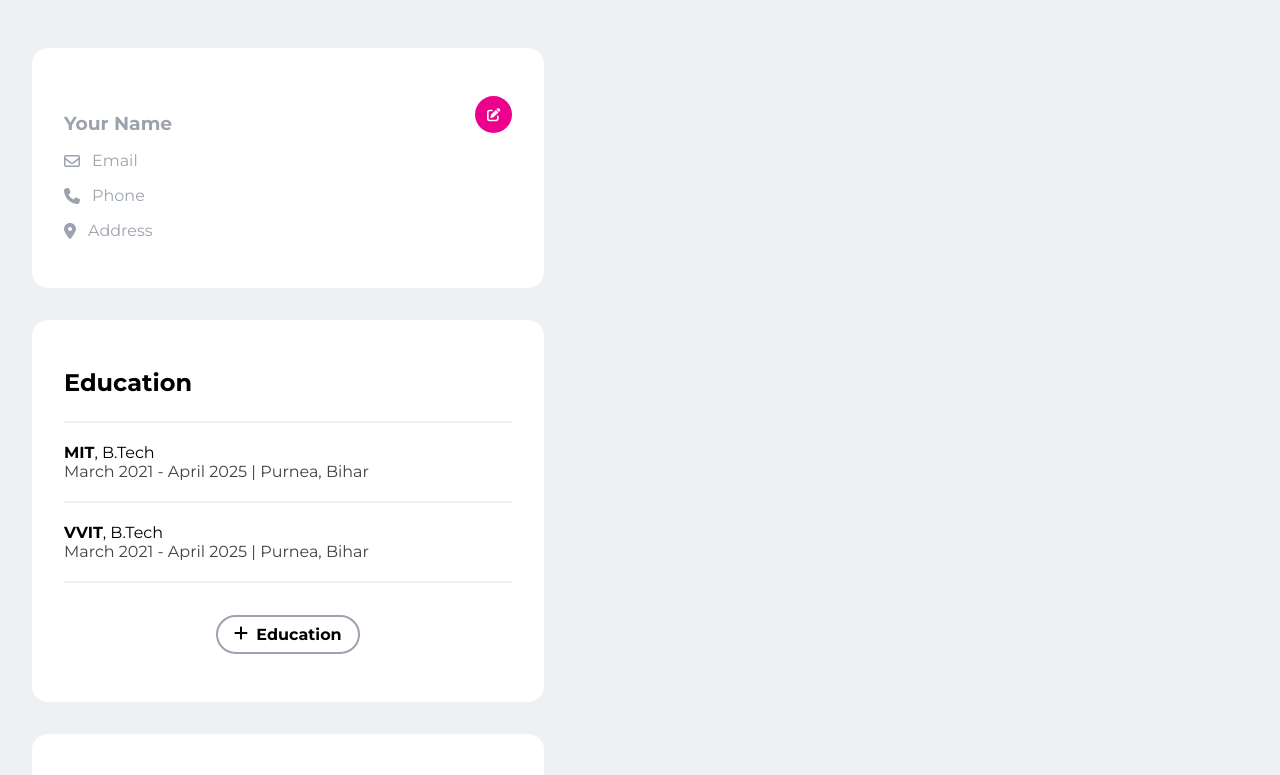
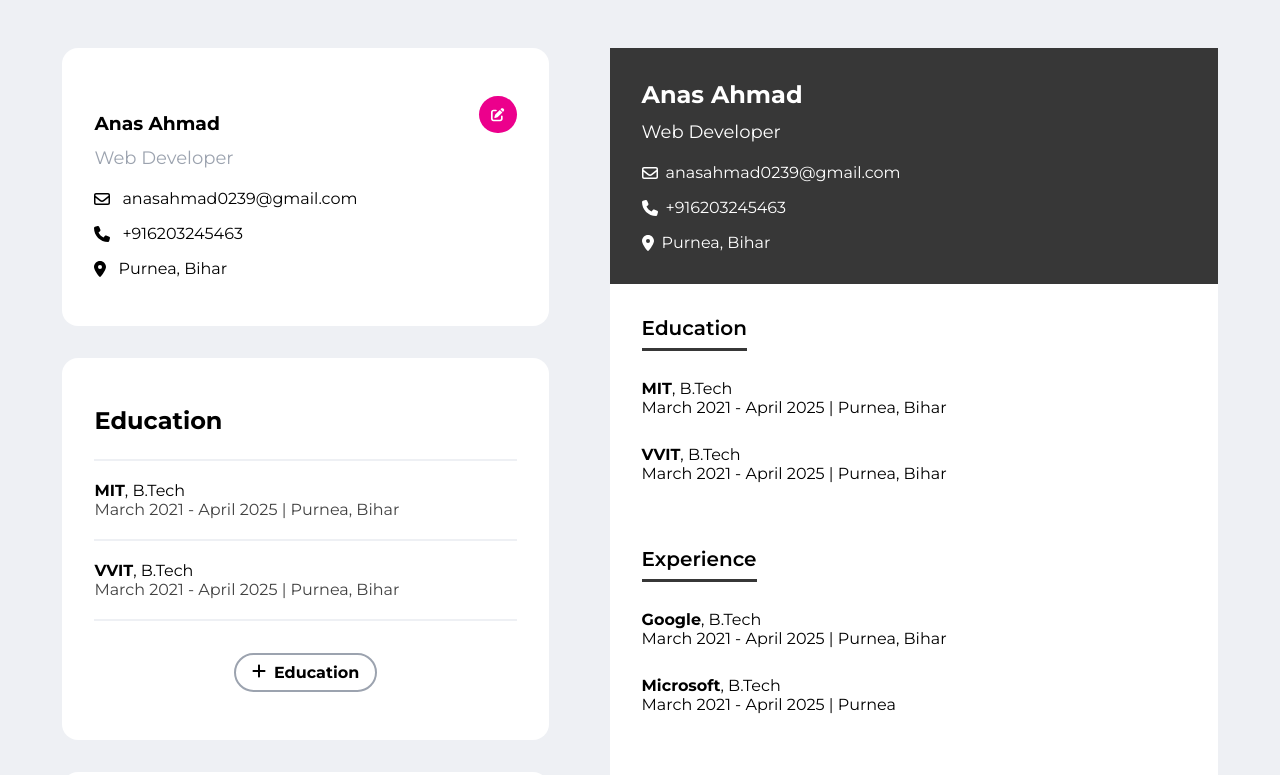
Before and after one commit to anasahmd/cv-app, a React (Vite) app: page / in a window 1280 px wide. Shown: the top 775 px of the page. Built offline with nearby package versions, Linux system fonts and the light colour scheme.

Commit message:
Add pdf option

```diff
--- a/package.json
+++ b/package.json
@@ -14,6 +14,7 @@
 		"@fortawesome/free-regular-svg-icons": "^6.4.2",
 		"@fortawesome/free-solid-svg-icons": "^6.4.2",
 		"@fortawesome/react-fontawesome": "^0.2.0",
+		"html2pdf.js": "^0.10.1",
 		"react": "^18.2.0",
 		"react-dom": "^18.2.0",
 		"uuid": "^9.0.0"
--- a/src/App.jsx
+++ b/src/App.jsx
@@ -4,8 +4,16 @@ import { useState } from 'react';
 import Education from './components/Education';
 import { v4 as uuid } from 'uuid';
 import Experience from './components/Experience';
+import Cv from './components/Cv';
 
 function App() {
+	const sampleBasicInfo = {
+		fullName: 'Anas Ahmad',
+		jobTitle: 'Web Developer',
+		email: 'anasahmad0239@gmail.com',
+		phone: '+916203245463',
+		address: 'Purnea, Bihar',
+	};
 	const sampleEducation = [
 		{
 			id: uuid(),
@@ -44,7 +52,7 @@ function App() {
 			description: 'Good place',
 		},
 	];
-	const [basicInfo, setBasicInfo] = useState({});
+	const [basicInfo, setBasicInfo] = useState(sampleBasicInfo);
 	const [education, setEducation] = useState(sampleEducation);
 	const [experience, setExperience] = useState(sampleExperience);
 
@@ -55,6 +63,13 @@ function App() {
 				<Education education={education} setEducation={setEducation} />
 				<Experience experience={experience} setExperience={setExperience} />
 			</div>
+			<div className="cv-section">
+				<Cv
+					basicInfo={basicInfo}
+					education={education}
+					experience={experience}
+				/>
+			</div>
 		</main>
 	);
 }
--- /dev/null
+++ b/src/components/Cv.jsx
@@ -0,0 +1,109 @@
+import html2pdf from 'html2pdf.js';
+import '../styles/Cv.css';
+import { FontAwesomeIcon } from '@fortawesome/react-fontawesome';
+import { faEnvelope } from '@fortawesome/free-regular-svg-icons';
+import { faLocationDot, faPhone } from '@fortawesome/free-solid-svg-icons';
+
+const Cv = ({ basicInfo, education, experience }) => {
+	return (
+		<div className="cv-view" onClick={(e) => html2pdf(e.target)}>
+			<div className="cv-basic">
+				<h2>{basicInfo.fullName}</h2>
+				<div className="job-title">{basicInfo.jobTitle}</div>
+				<div className="with-icon">
+					<FontAwesomeIcon
+						icon={faEnvelope}
+						className={basicInfo.email ? '' : 'text-muted'}
+					/>
+					{basicInfo.email ? (
+						basicInfo.email
+					) : (
+						<span className="text-muted">Email</span>
+					)}
+				</div>
+				<div className="with-icon">
+					<FontAwesomeIcon
+						icon={faPhone}
+						className={basicInfo.phone ? '' : 'text-muted'}
+					/>
+					{basicInfo.phone ? (
+						basicInfo.phone
+					) : (
+						<span className="text-muted">Phone</span>
+					)}
+				</div>
+				<div className="with-icon">
+					<FontAwesomeIcon
+						icon={faLocationDot}
+						className={basicInfo.address ? '' : 'text-muted'}
+					/>
+					{basicInfo.address ? (
+						basicInfo.address
+					) : (
+						<span className="text-muted">Address</span>
+					)}
+				</div>
+			</div>
+			<div className="cv-education">
+				<div className="cv-heading">Education</div>
+				{education.map((value) => (
+					<div
+						key={value.id}
+						className="cv-item"
+						onClick={() => handleEducationEdit(value)}
+					>
+						{value.school && (
+							<>
+								<div className="cv-title">
+									<b>{value.school}</b>
+									{value.degree && `, ${value.degree}`}
+								</div>
+
+								<div className="cv-info">
+									{value.start && value.end && (
+										<>
+											{value.start} - {value.end}
+										</>
+									)}
+									{value.start && value.end && value.location && <> | </>}
+									{value.location && <>{value.location}</>}
+								</div>
+							</>
+						)}
+					</div>
+				))}
+			</div>
+			<div className="cv-experience">
+				<div className="cv-heading">Experience</div>
+				{experience.map((value) => (
+					<div
+						key={value.id}
+						className="cv-item"
+						onClick={() => handleExperienceEdit(value)}
+					>
+						{value.company && (
+							<>
+								<div className="experience-position">
+									<b>{value.company}</b>
+									{value.position && `, ${value.position}`}
+								</div>
+
+								<div className="cv-info">
+									{value.start && value.end && (
+										<>
+											{value.start} - {value.end}
+										</>
+									)}
+									{value.start && value.end && value.location && <> | </>}
+									{value.location && <>{value.location}</>}
+								</div>
+							</>
+						)}
+					</div>
+				))}
+			</div>
+		</div>
+	);
+};
+
+export default Cv;
--- a/src/styles/App.css
+++ b/src/styles/App.css
@@ -13,15 +13,20 @@ body {
 }
 
 #main-container {
-	width: 100%;
+	display: flex;
+	justify-content: space-around;
+	margin: 3rem 2rem;
 }
 
 .info-section {
 	width: 40%;
-	margin: 3rem 2rem;
 	display: flex;
 	flex-direction: column;
 	gap: 2rem;
+}
+
+.cv-section {
+	width: 50%;
 }
 
 .text-muted {
--- /dev/null
+++ b/src/styles/Cv.css
@@ -0,0 +1,52 @@
+.cv-view {
+	width: 100%;
+	aspect-ratio: 8.5 / 11;
+	background: #fff;
+}
+
+.cv-basic {
+	background-color: #373737;
+	padding: 2rem;
+	color: #fff;
+	display: flex;
+	flex-direction: column;
+	gap: 1rem;
+}
+
+.cv-education {
+	padding: 2rem;
+	display: flex;
+	flex-direction: column;
+	gap: 1.75rem;
+}
+
+.cv-experience {
+	padding: 2rem;
+	display: flex;
+	flex-direction: column;
+	gap: 1.75rem;
+}
+
+.cv-heading {
+	width: fit-content;
+	font-size: 1.25rem;
+	font-weight: 600;
+	padding-bottom: 0.5rem;
+	border-bottom: 3px solid #373737;
+}
+
+.cv-education-item {
+	display: flex;
+	flex-direction: column;
+	gap: 0.5rem;
+}
+
+.with-icon {
+	display: flex;
+	gap: 0.5rem;
+	align-items: center;
+}
+
+.cv-view > h2 {
+	font-size: 1.5rem;
+}
```
Also changed, not shown: 1 other file (tests, documents, lock files or other folders). Lines whose indentation alone changed are shown as unchanged.
